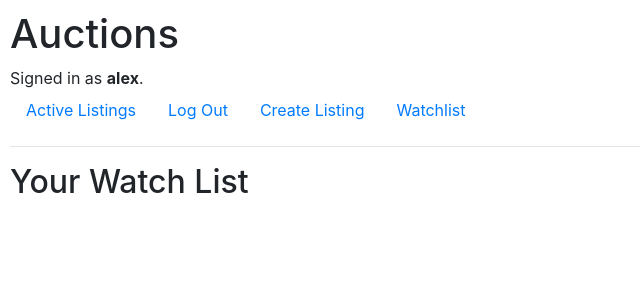
After one commit to alexcodes11/commerce, a Django app: page /watchlist in a window 1280 px wide. The commit adds this page. Shown: the top 300 px of the page, without its empty margins (0-640 px from the left). Run offline with Django 3.2, Linux system fonts and the light colour scheme; a user stored in the database is signed in; data comes from the database, SQL or seed files in the repository; both versions use the stored data as it was after the commit; some libraries are stand-ins or nearby versions.

```diff
--- a/auctions/admin.py
+++ b/auctions/admin.py
@@ -1,6 +1,7 @@
 from django.contrib import admin
-from .models import User, CreateListing, Watchlist
+from .models import User, CreateListing, Watchlist, Bid
 # Register your models here.
 admin.site.register(User)
 admin.site.register(CreateListing)
 admin.site.register(Watchlist)
+admin.site.register(Bid)
--- a/auctions/models.py
+++ b/auctions/models.py
@@ -9,14 +9,19 @@ class User(AbstractUser):
 
 
 class CreateListing(models.Model):
-    seller = models.ForeignKey(User, on_delete= models.CASCADE )
+    seller = models.ForeignKey(User, on_delete= models.CASCADE)
     title = models.CharField(max_length=64)
     description = models.TextField(default="None")
     setprice = models.DecimalField(max_digits=6, decimal_places=2)
     image = models.ImageField(upload_to='images/')
-    category = models.CharField(max_length=32, default="None")
+    category = models.CharField(max_length=32, blank= False, default="Other")
     date_created = models.DateField()
 
 class Watchlist(models.Model):
     user = models.ForeignKey(User, on_delete= models.CASCADE, related_name="watchlist")
     item = models.ForeignKey(CreateListing, on_delete= models.CASCADE)
+
+class Bid(models.Model):
+    person = models.ForeignKey(User, on_delete= models.CASCADE, related_name="person" )
+    userbid = models.DecimalField(max_digits=6, decimal_places=2)
+    biddate = models.DateTimeField()
--- a/auctions/templates/auctions/create.html
+++ b/auctions/templates/auctions/create.html
@@ -16,7 +16,7 @@
         </div>
        <div class="form-group shadow-textarea">
             <label for="exampleFormControlTextarea6">Description</label>
-           <textarea class="form-control z-depth-1" id="exampleFormControlTextarea6" rows="3" name="description" placeholder="Write something here..."></textarea>
+           <textarea required class="form-control z-depth-1" id="exampleFormControlTextarea6" rows="3" name="description" placeholder="Write something here..."></textarea>
       </div>
         <div class="form-group">
              <label for="exampleFormControlTextarea6">Starting Bid</label>
@@ -31,12 +31,13 @@
 
 <div class="form-group">
     <label for="exampleFormControlSelect1"> Select Category</label>
-    <select class="form-control" id="exampleFormControlSelect1" name="category">
+    <select class="form-control" id="exampleFormControlSelect1" name="category" required>
       <option selected disabled>Category</option>
       <option>Movies</option>
       <option>Gaming</option>
       <option>Sports</option>
       <option>Fashion</option>
+      <option>Other</option>
     </select>
   </div>
         <input class="btn btn-primary" type="submit" value="Register">
--- a/auctions/templates/auctions/layout.html
+++ b/auctions/templates/auctions/layout.html
@@ -28,7 +28,11 @@
                     <a class="nav-link" href="{% url 'createlisting' %}">Create Listing</a>
                 </li>
                 <li class="nav-item">
+                    {% if user.watchlist.count == 0 %}
+                    <a class="nav-link" href="{% url 'watchlist' %}">Watchlist</a>
+                    {% else %}
                     <a class="nav-link" href="{% url 'watchlist' %}">Watchlist <span class="badge badge-secondary">{{user.watchlist.count}}</span></a>
+                    {% endif %}
                 </li>
             {% else %}
                 <li class="nav-item">
--- /dev/null
+++ b/auctions/templates/auctions/watchlist.html
@@ -0,0 +1,27 @@
+{% extends "auctions/layout.html" %}
+{% block body %}
+<h2>Your Watch List</h2>
+
+<div class="container-fluid" >
+        <div class="row">
+                {% for items in query_results %}
+                <div class="card list-details col-lg-4 col-sm-12">
+                    <div class="card-body">
+                    <h5 class="card-title product-title product-description"><i>{{items.item.title}}</i></h5>
+                    <h5 class="card-title product-title product-description"><i>{{items.item.id}}</i></h5>
+                    <h6 class="card-subtitle mb-2 text-muted product-description">{{items.item.date_created}}</h6>
+                    <h6 class="card-subtitle mb-2 text-muted product-description"><strong>{{items.item.seller}}</strong></h6>
+                    <img class="img-fluid" src="{{items.item.image}}" alt="connect" style="max-height:300px">
+                    </div>
+                    <ul class="list-group list-group-flush">
+
+                            <li class="list-group-item product-description">Initial Bid: {{items.item.setprice}}</li>
+
+                        <li class="list-group-item product-description">Category: {{items.item.category}}</li>
+                        <li class="list-group-item product-description"><a href="{% url 'listing' items.item.id %}">Access Me</a></li>
+                    </ul>
+        </div>
+                {% endfor %}
+</div>
+</div>
+{% endblock %}
--- a/auctions/urls.py
+++ b/auctions/urls.py
@@ -9,7 +9,9 @@ urlpatterns = [
     path("logout", views.logout_view, name="logout"),
     path("register", views.register, name="register"),
     path("createlisting", views.create_listing, name="createlisting"),
-    path("listing/<int:listing_id>", views.listing, name ="listing"),
+    path("listing/<int:listing_id>/", views.listing, name ="listing"),
     path("watchlist", views.watchlist, name="watchlist"),
-    path("watchlist/add/<int:listing_id>/", views.watchlist_add , name="watchlist_add" )
+    path("watchlist/add/<int:listing_id>/", views.watchlist_add , name="watchlist_add" ),
+    path("listing/<int:listing_id>", views.bid, name="bid"),
+    path("listing/<int:listing_id>", views.comment, name="comment")
     ]
--- a/auctions/views.py
+++ b/auctions/views.py
@@ -8,7 +8,8 @@ import datetime
 from django import forms
 
 
-from .models import User, CreateListing, Watchlist
+
+from .models import User, CreateListing, Watchlist, Bid
 
 def index(request):
     query_results = CreateListing.objects.all()
@@ -100,10 +101,9 @@ def listing(request, listing_id):
         item = CreateListing.objects.get(pk=listing_id)
         test = Watchlist.objects.filter(user = request.user, item= item).exists()
         return render(request, "auctions/listing.html", {
-            "item": item,
-            "test": test
-        })
-
+        "item": item,
+        "test": test,
+    })
 
 @login_required
 def watchlist_add(request, listing_id):
@@ -123,3 +123,27 @@ def watchlist(request):
         return render(request, "auctions/watchlist.html", {
             "query_results": query_results
         })
+
+@login_required
+def bid(request, listing_id):
+    if request.method == "POST":
+        bid = request.POST["bid"]
+        if CreateListing.objects.filter(setprice__gte = bid, pk=listing_id).exists():
+            item = CreateListing.objects.get(pk=listing_id)
+            test = Watchlist.objects.filter(user = request.user, item= item).exists()
+            return render(request, "auctions/listing.html", {
+                "item": item,
+                "test": test,
+                "bid": bid,
+                "message": "You need to bid above the current price"
+            })
+        else:
+            bidd = Bid.objects.create(userbid = bid, person = request.user, biddate = datetime.datetime.now())
+            bidd.save()
+            CreateListing.objects.filter(pk=listing_id).update(setprice = bid)
+            return redirect('listing', listing_id)
+
+@login_required
+def comment(request, listing_id):
+    if request.method == "POST":
+        comment = request.POST["comment"]
```
Also changed, not shown: auctions/templates/auctions/listing.html (added, +38 -0 lines), auctions/migrations/0004_alter_createlisting_category_and_more.py (added), auctions/migrations/0005_alter_watchlist_user.py (added), db.sqlite3.
